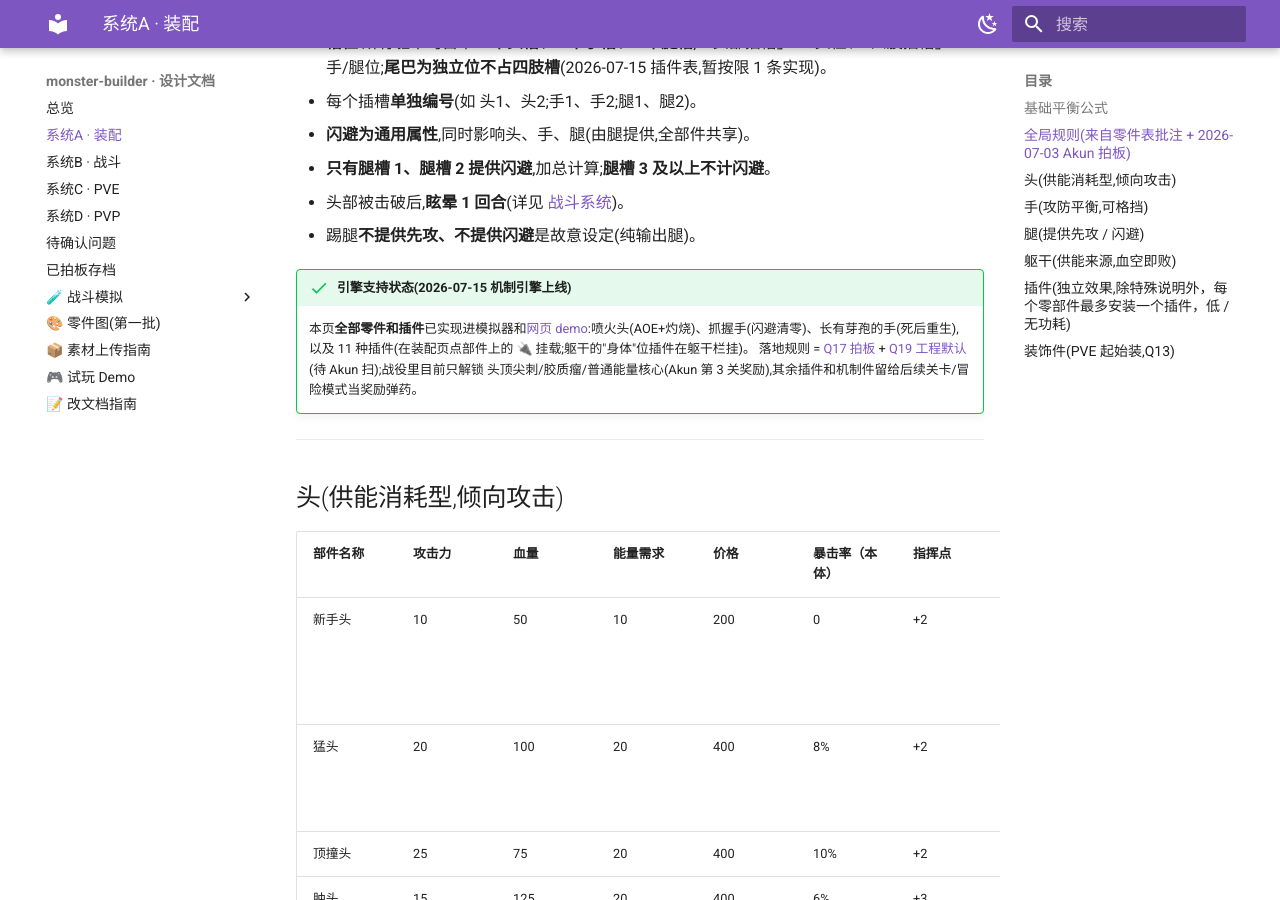
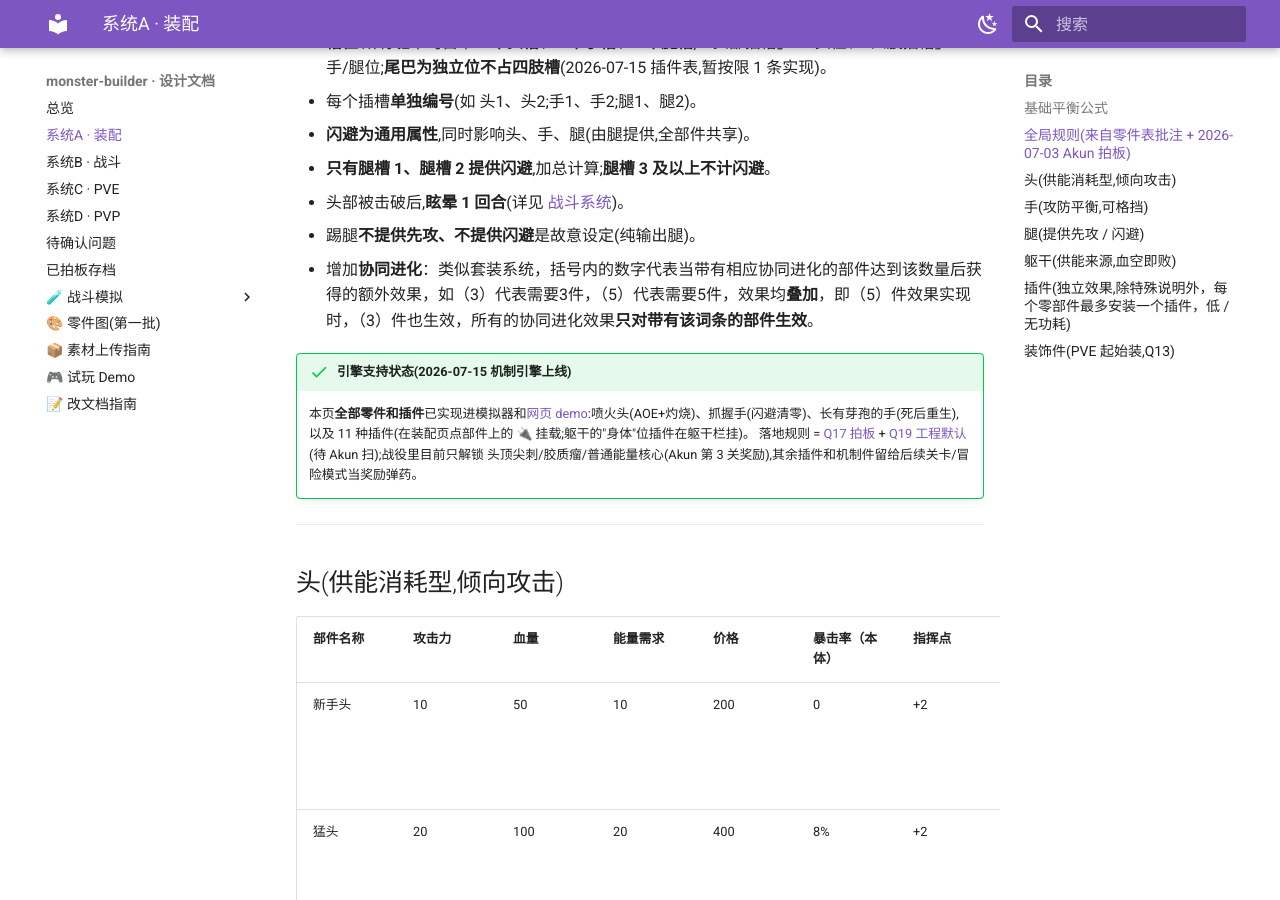
Before and after one commit to zhaoyuda/monster-builder, an MkDocs documentation site: the page built from design/01-assembly.md, in a window 1280 px wide and 900 px high, scrolled down 644 px. Built offline with MkDocs 1.6.1 and Material for MkDocs 9.7.7, drawn with Linux system fonts in a browser that asks for light colours.

Commit message:
Update 01-assembly.md

```diff
--- a/design/01-assembly.md
+++ b/design/01-assembly.md
@@ -21,6 +21,7 @@
 - **只有腿槽 1、腿槽 2 提供闪避**,加总计算;**腿槽 3 及以上不计闪避**。
 - 头部被击破后,**眩晕 1 回合**(详见 [战斗系统](02-combat.md))。
 - 踢腿**不提供先攻、不提供闪避**是故意设定(纯输出腿)。
+- 增加**协同进化**：类似套装系统，括号内的数字代表当带有相应协同进化的部件达到该数量后获得的额外效果，如（3）代表需要3件，（5）代表需要5件，效果均**叠加**，即（5）件效果实现时，（3）件也生效，所有的协同进化效果**只对带有该词条的部件生效**。
 
 !!! success "引擎支持状态(2026-07-15 机制引擎上线)"
     本页**全部零件和插件**已实现进模拟器和[网页 demo](https://zhaoyuda.github.io/monster-builder/play/index.html):喷火头(AOE+灼烧)、抓握手(闪避清零)、长有芽孢的手(死后重生),以及 11 种插件(在装配页点部件上的 🔌 挂载;躯干的"身体"位插件在躯干栏挂)。
```
